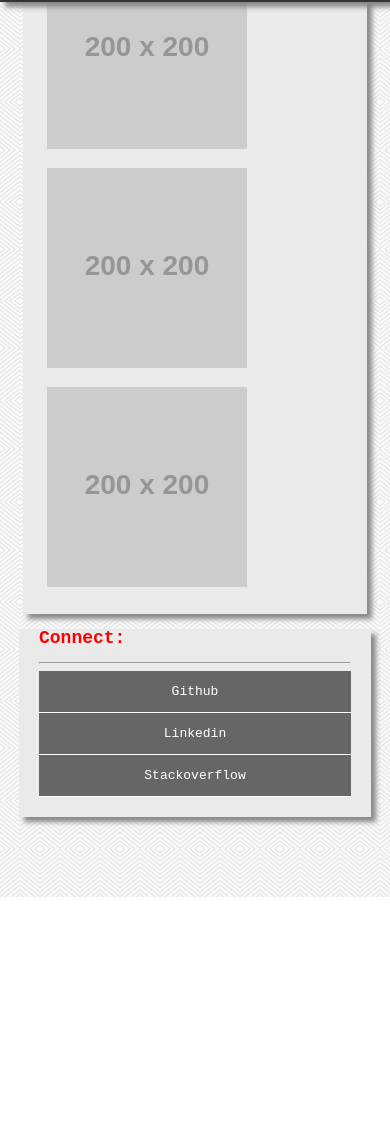
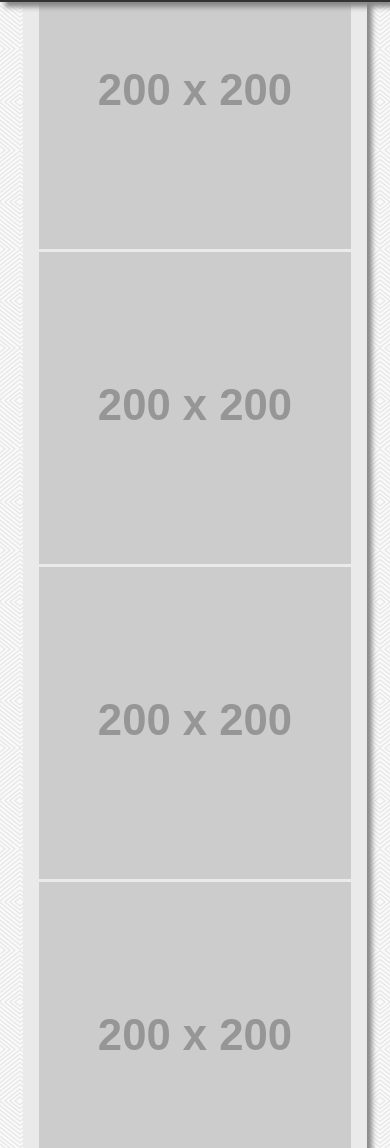
Before and after one commit to torrencj/Basic-Portfolio-Responsive, a plain HTML site: page portfolio.html in a window 390 px wide. Shown: the part 852-2000 px from the top of the page. Before the commit the page ends 1749 px from the top, so only its background shows below. Drawn offline with Linux system fonts and the light colour scheme; placeholder pictures from the web are drawn by us.

Commit message:
Finalized

```diff
--- a/assets/css/style.css
+++ b/assets/css/style.css
@@ -219,10 +219,23 @@ textarea, input[type=text], select {
 
 /*        Media Queries       */
 
+@media screen and (max-width: 768px) {
+
+  #about img {
+    display: block;
+    float: none;
+  }
+
+  #portfolio img {
+    width: 100%;
+    margin: 0 auto;
+    padding: 0;
+  }
+
+}
+
+
 @media screen and (max-width: 580px) {
-  body {
-    color: red;
-  }
 
   main {
     position: relative;
@@ -239,16 +252,16 @@ textarea, input[type=text], select {
   }
 
   #about, #contact, #portfolio{
+    padding-top: 8px;
     display: block;
-    /*position: static;*/
     margin: 0 auto;
     max-width: 80%;
   }
 
    #connect {
     display: block;
-    /*position: static;*/
-    margin: 0 auto;
+    padding-top: 8px;
+    margin: 16px auto;
     max-width: 80%;
   }
 }
```
